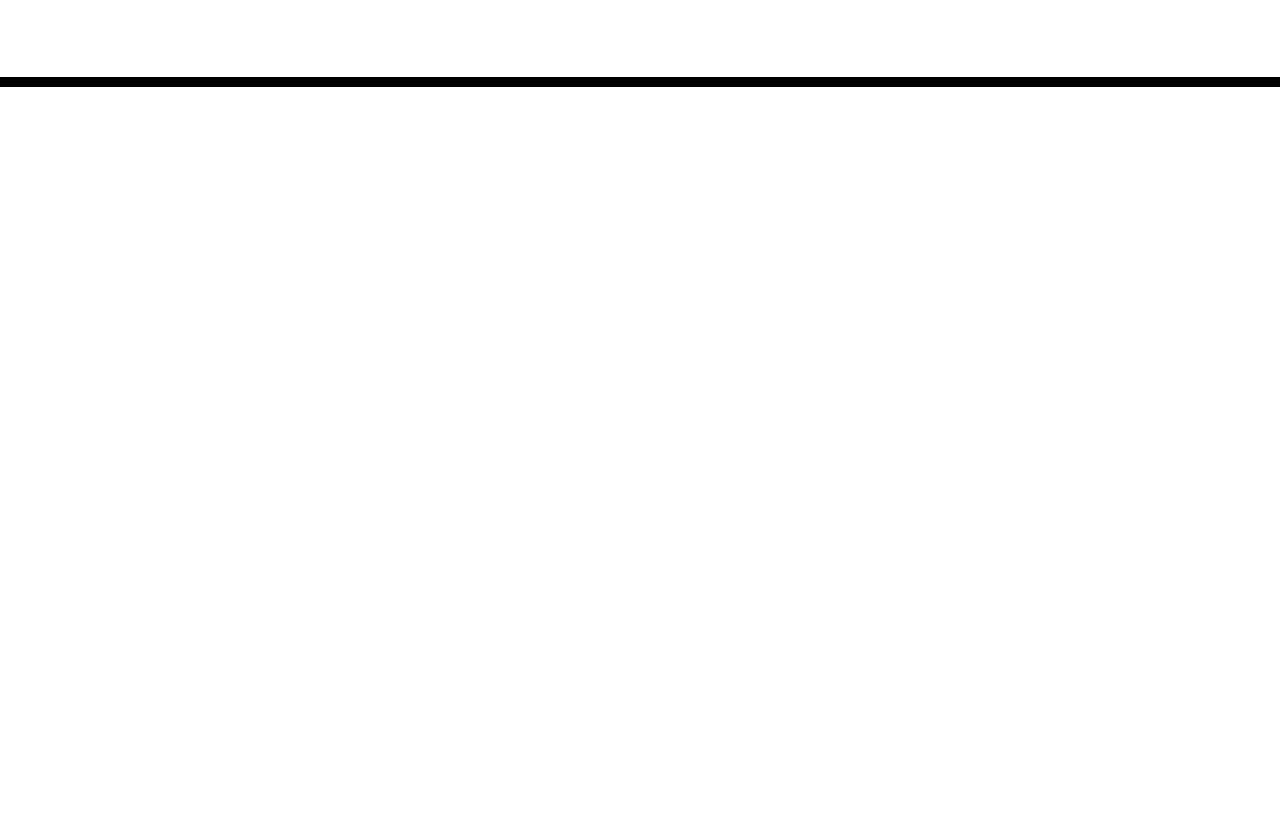
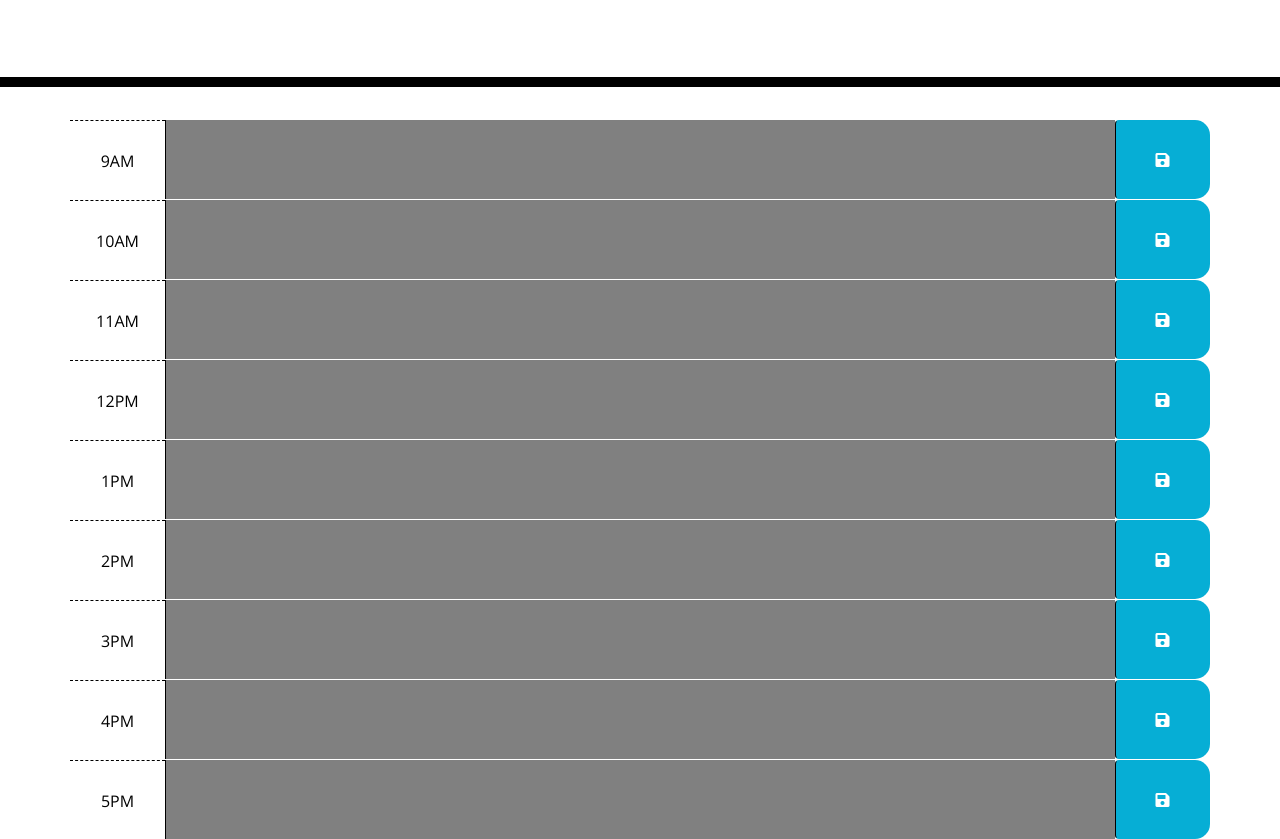
Before and after one commit to Cassiecatt/super-disco-challenge, a plain HTML site: page index.html in a window 1280 px wide. Shown: the part 181-1020 px from the top of the page. Before the commit the page ends 800 px from the top, so only its background shows below. Drawn offline with nearby package versions, Linux system fonts and the light colour scheme.

Commit message:
created savebtn array and pushed values to localstorage

```diff
--- a/assets/js/script.js
+++ b/assets/js/script.js
@@ -0,0 +1,21 @@
+
+
+// saving description when user clicks save button
+$(document).ready(function() {
+    var btnArray = $(".saveBtn");
+    btnArray.each(function(index) {
+      // by default, index starts at 0. We need to start it at 9
+      var myIndex = index;
+      myIndex = myIndex + 9;
+      // We are adding the click event listener to each element in our btnArray
+      $(this).click(function() {
+        var textvalue = $("#data-" + myIndex).val();
+        localStorage.setItem("hour-" + myIndex, textvalue);
+      });
+    });
+    for (var i = 9; i <= 18; i++) {
+      // Get data from local storage and display on the webpage
+      var textvalue = localStorage.getItem("hour-" + i);
+      $("#data-" + i).val(textvalue); //how to change value of elements in jquery; data is where we want to put the data
+    }
+  });
--- a/assets/style.css
+++ b/assets/style.css
@@ -69,3 +69,7 @@ body {
     font-size: 20px;
     transition: all .3s ease-in-out;
   }
+
+  .background-clr {
+      background-color: gray;
+  }
--- a/index.html
+++ b/index.html
@@ -19,6 +19,87 @@
     </header>
     <div class="container">
       <!-- Timeblocks go here -->
+      <div id="hour-9" class="row time-block">
+        <div class="col-md-1 hour">
+          9AM
+        </div>
+        <textarea id="data-9" class="col-md-10 description background-clr">
+        </textarea>
+        <button class="btn saveBtn col-md-1"><i class="fas fa-save"></i></button>
+      </div>
+      <!-- Timeblock 10 -->
+      <div id="hour-10" class="row time-block">
+        <div class="col-md-1 hour">
+          10AM
+        </div>
+        <textarea id="data-10" class="col-md-10 description background-clr">
+        </textarea>
+        <button class="btn saveBtn col-md-1"><i class="fas fa-save"></i></button>
+      </div>
+      <!-- Timeblock 11 -->
+    <div id="hour-11" class="row time-block">
+        <div class="col-md-1 hour">
+          11AM
+        </div>
+        <textarea id="data-11" class="col-md-10 description background-clr">
+        </textarea>
+        <button class="btn saveBtn col-md-1"><i class="fas fa-save"></i></button>
+      </div>
+      <!-- Timeblock 12 -->
+    <div id="hour-12" class="row time-block">
+        <div class="col-md-1 hour">
+          12PM
+        </div>
+        <textarea id="data-12" class="col-md-10 description background-clr">
+        </textarea>
+        <button class="btn saveBtn col-md-1"><i class="fas fa-save"></i></button>
+      </div>
+      <!-- Timeblock 1 -->
+    <div id="hour-1" class="row time-block">
+        <div class="col-md-1 hour">
+          1PM
+        </div>
+        <textarea id="data-1" class="col-md-10 description background-clr">
+        </textarea>
+        <button class="btn saveBtn col-md-1"><i class="fas fa-save"></i></button>
+      </div>
+      <!-- Timeblock 2 -->
+    <div id="hour-2" class="row time-block">
+        <div class="col-md-1 hour">
+          2PM
+        </div>
+        <textarea id="data-2" class="col-md-10 description background-clr">
+        </textarea>
+        <button class="btn saveBtn col-md-1"><i class="fas fa-save"></i></button>
+      </div>
+      <!-- Timeblock 3 -->
+    <div id="hour-3" class="row time-block">
+        <div class="col-md-1 hour">
+          3PM
+        </div>
+        <textarea id="data-3" class="col-md-10 description background-clr">
+        </textarea>
+        <button class="btn saveBtn col-md-1"><i class="fas fa-save"></i></button>
+      </div>
+      <!-- Timeblock 4 -->
+    <div id="hour-4" class="row time-block">
+        <div class="col-md-1 hour">
+          4PM
+        </div>
+        <textarea id="data-4" class="col-md-10 description background-clr">
+        </textarea>
+        <button class="btn saveBtn col-md-1"><i class="fas fa-save"></i></button>
+      </div>
+      <!-- Timeblock 5 -->
+    <div id="hour-5" class="row time-block">
+        <div class="col-md-1 hour">
+          5PM
+        </div>
+        <textarea id="data-5" class="col-md-10 description background-clr">
+        </textarea>
+        <button class="btn saveBtn col-md-1"><i class="fas fa-save"></i></button>
+      </div>
+
     </div>
 
     <script src="https://code.jquery.com/jquery-3.4.1.min.js"></script>
```
Also changed, not shown: 1 other file.
